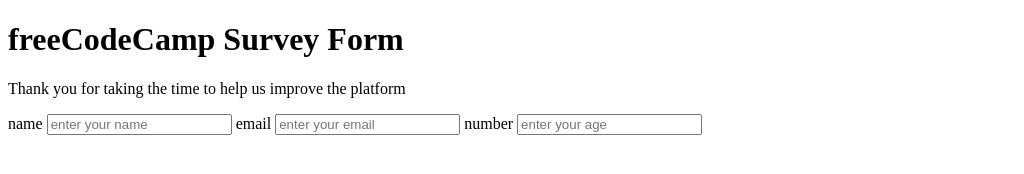
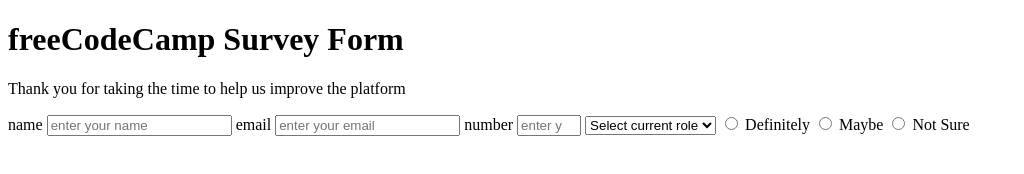
Before and after one commit to Wisdomibu/Survey-form-microverse-trials-, a plain HTML site: page index.html in a window 1280 px wide. Shown: the whole page, without its empty margins (0-1024 px from the left). Drawn offline with Linux system fonts and the light colour scheme.

Commit message:
Labels done

```diff
--- a/index.html
+++ b/index.html
@@ -16,7 +16,20 @@
         <label for="name" id="email-label">email
         <input type="email" id="email" placeholder="enter your email"></label>
         <label for="name" id="number-label">number
-        <input type="number" id="number" placeholder="enter your age"></label>
+        <input type="number" id="number" placeholder="enter your age" min="10" max="100"></label>
+
+        <select id="dropdown">
+            <option value = "">Select current role</option>
+            <option value="1">Student</option>
+            <option value="2">Full Time Job</option>
+            <option value="3">Full Time learner</option>
+            <option value="4">Prefer not to say</option>
+            <option value="5">Others</option>
+        </select>
+        <label for="definitely"><input type="radio" id="definitely" name="referral-friend" value="definitely"> Definitely</label>
+        <label for="maybe"><input type="radio" id="maybe" name="referral-friend" value="maybe"> Maybe</label>
+        <label for="not sure"><input type="radio" id="not-sure" name="referral-friend" value="not-sure"> Not Sure</label>
+
     </main>
 </body>
 </html>
```
